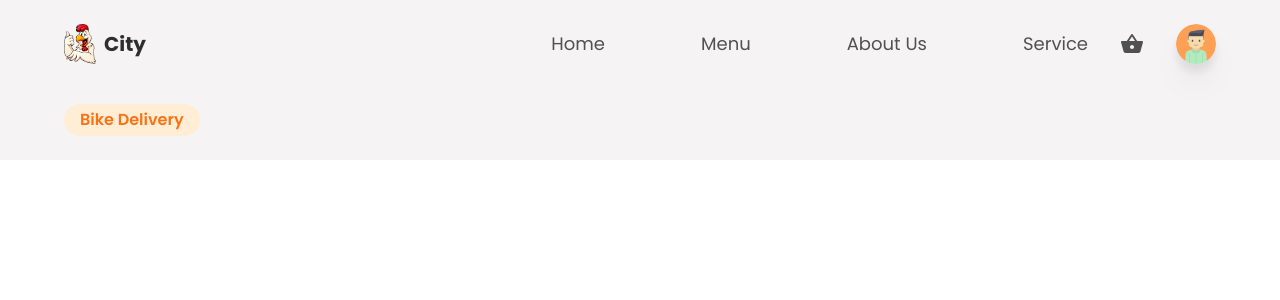
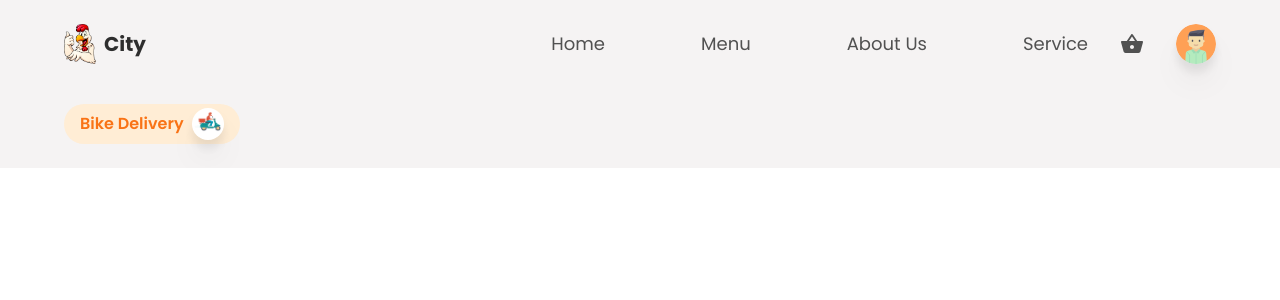
Before and after one commit to Hamed-Hasan/full-stack-ecommerce-with-redux-, a React (Create React App) app: page / in a window 1280 px wide. Shown: the top 300 px of the page. Built offline with nearby package versions, Linux system fonts and the light colour scheme; no server answers; the database is empty.

Commit message:
delivery png added

```diff
--- a/src/components/HomeContainer.jsx
+++ b/src/components/HomeContainer.jsx
@@ -1,5 +1,5 @@
 import React from 'react';
-
+import Delivery from '../img/delivery.png'
 const HomeContainer = () => {
     return (
         <section className='grid grid-cols-1 md:grid-cols-2 gap-2 w-full' id="home">
@@ -8,8 +8,15 @@ const HomeContainer = () => {
                 <p className='text-base text-orange-500 font-semibold'>
                 Bike Delivery
                 </p>
+                <div className='w-8 h-8 bg-white rounded-full overflow-hidden drop-shadow-xl'>
+                    <img src={Delivery}
+                    className='w-full h-full object-contain'
+                    alt="delivery" />
+                </div>
+            </div>
 
-            </div>
+
+
         </div>
 
     </section>
```
